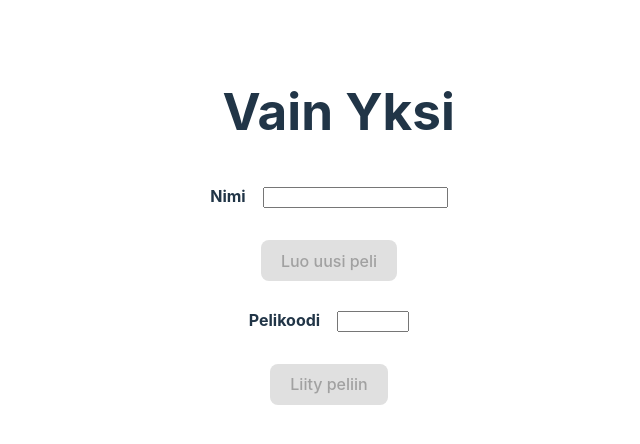
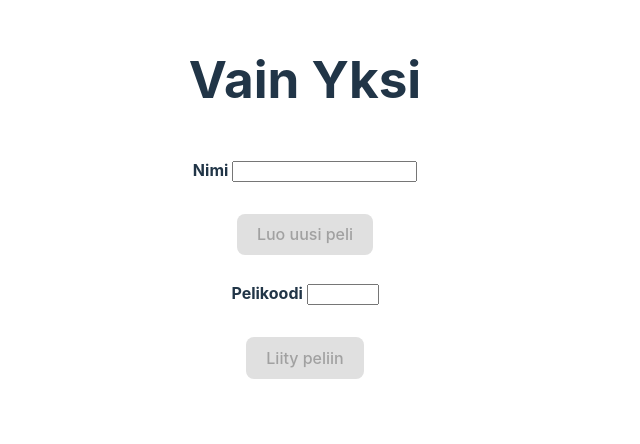
Before and after one commit to paasar/vain-yksi, a Svelte app in the folder frontend/: page / in a window 1280 px wide. Shown: the top 444 px of the page, without its empty margins (335-975 px from the left). Built offline with nearby package versions, Linux system fonts and the light colour scheme.

Commit message:
Fix default margins and paddings and shrink header after game start

```diff
--- a/frontend/src/App.svelte
+++ b/frontend/src/App.svelte
@@ -12,7 +12,7 @@
 </script>
 
 <main>
-  <h1>Vain Yksi</h1>
+  <h1 class:started="{$game.id}">Vain Yksi</h1>
   <div class="game-info">
     {#if $game.hints.length > 0 || $game.duplicateHints.length > 0}
       <div out:fly="{flyOut}" in:fly="{flyIn}">
@@ -37,6 +37,10 @@
 <style>
   .game-info {
     font-weight: bold;
-    margin: 1rem;
+    margin-top: 40px;
+  }
+
+  .started {
+    font-size: 1.5em;
   }
 </style>
--- a/frontend/src/app.css
+++ b/frontend/src/app.css
@@ -17,7 +17,6 @@
 
 * > * {
   margin-top: 1em;
-  margin-left: 1em;
 }
 
 a {
@@ -44,7 +43,7 @@ h1 {
 #app {
   max-width: 800px;
   margin: 0 auto;
-  padding: 2rem;
+  padding: 0 2rem;
   text-align: center;
 }
 
```
